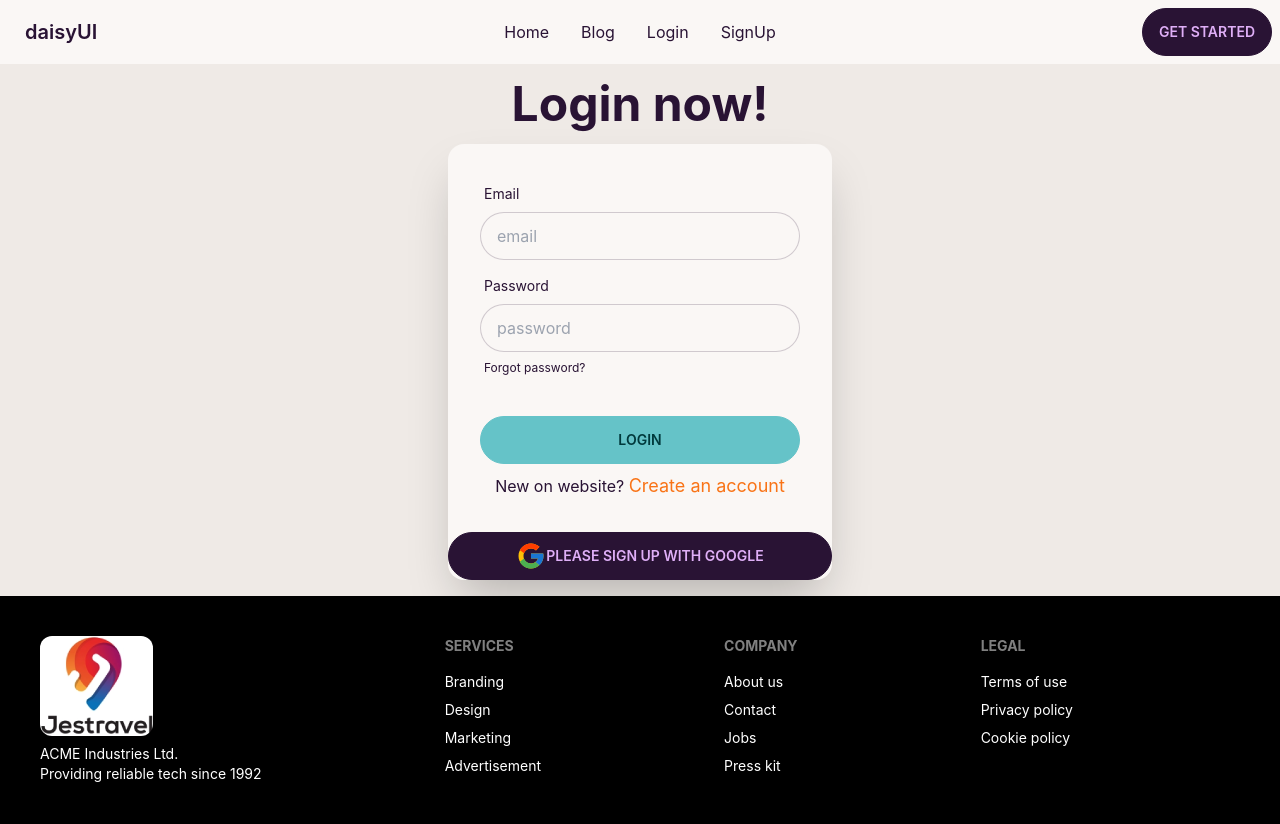
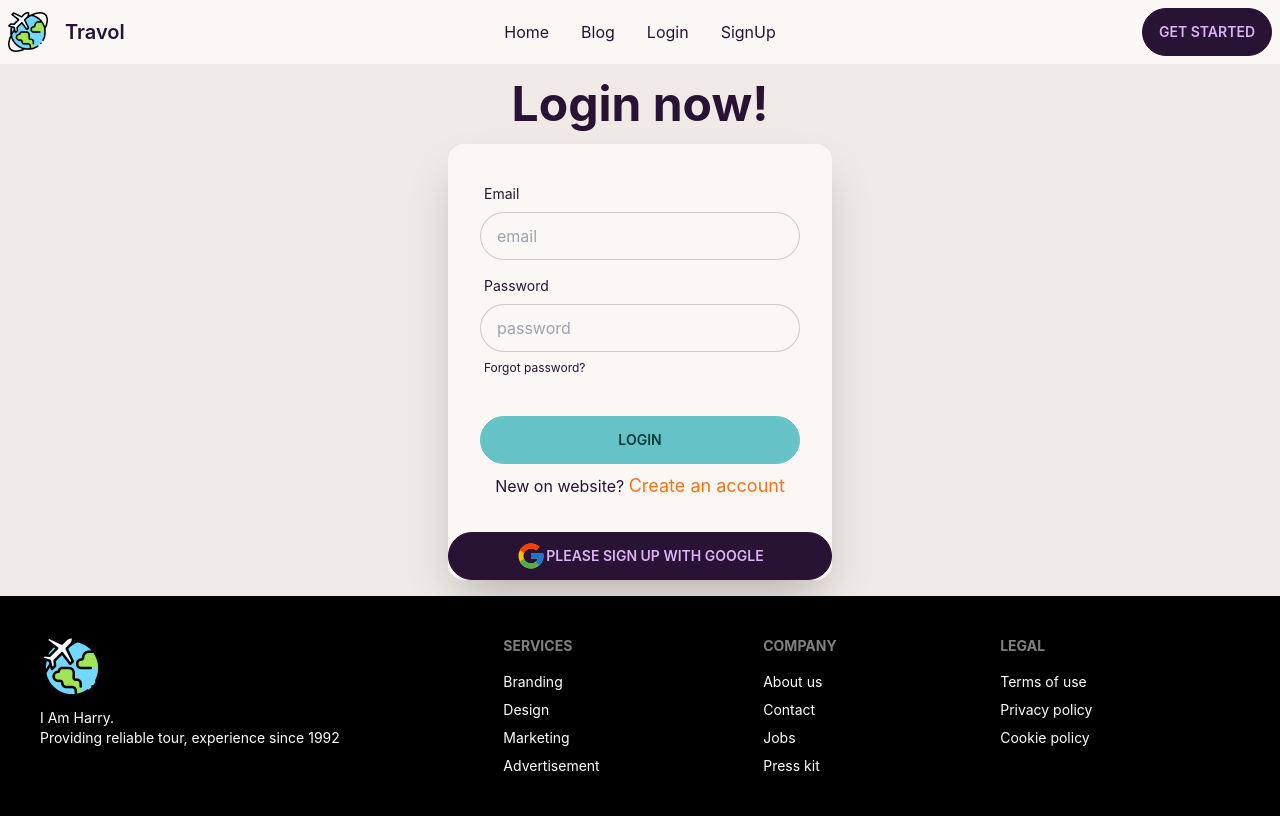
Before and after one commit to Farhadhossain1/tourist-service-client, a React (Create React App) app: page /login in a window 1280 px wide. Built offline with nearby package versions, Linux system fonts and the light colour scheme; no server answers.

Commit message:
Banner Add

```diff
--- a/src/Pages/AddService/AddService.js
+++ b/src/Pages/AddService/AddService.js
@@ -15,7 +15,8 @@ const AddService = () => {
             title,
             img,
             price,
-            description
+            description,
+            date: new Date()
         }
         fetch("http://localhost:5000/services",{
             method: "POST",
--- /dev/null
+++ b/src/Pages/Home/Banner/Banner.css
@@ -0,0 +1,8 @@
+.banner {
+  background: rgba(0, 0, 0, 0.4)
+    url("https://img.freepik.com/free-photo/spectacular-night-sea-coast-with-city-cruise-ship-lights-reflected-water_158595-6954.jpg?w=740&t=st=1668182328~exp=1668182928~hmac=b2f0b84d1900ef7bf5b750cf4879aff4cbe75c53cbf3c5c68a6fbeb9fa4a4909");
+  height: 90vh;
+  background-size: cover;
+  background-blend-mode: darken;
+  border-radius: 4px;
+}
--- a/src/Pages/Home/Banner/Banner.js
+++ b/src/Pages/Home/Banner/Banner.js
@@ -1,10 +1,13 @@
 import React from 'react';
+import './Banner.css';
 
 const Banner = () => {
     return (
-        <div>
-
+       <div className=''>
+         <div className='banner grid items-center'>
+            <p className='text-8xl text-white  text-center font-bold font-serif'>EXPLORE THE  WORLD <br /> WITH HARRY</p>
         </div>
+       </div>
     );
 };
 
--- a/src/Pages/Home/Home/Home.js
+++ b/src/Pages/Home/Home/Home.js
@@ -1,5 +1,6 @@
 import React from 'react';
 import { Link, useLoaderData } from 'react-router-dom';
+import Banner from '../Banner/Banner';
 import ServiceCard from '../ServiceCard/ServiceCard';
 
 const Home = () => {
@@ -7,7 +8,9 @@ const Home = () => {
     console.log(services)
     return (
         <div>
-            <div className='grid lg:grid-cols-3 gap-6'>
+            <Banner></Banner>
+
+            <div className='grid lg:grid-cols-3 gap-6 mt-16'>
                 {
                     services.map(service => <ServiceCard key={service._id} service={service}></ServiceCard>)
                 }
--- a/src/Pages/Sheard/Footer/Footer.js
+++ b/src/Pages/Sheard/Footer/Footer.js
@@ -1,12 +1,12 @@
 import React from 'react';
-import logo from '../../../assets/footerLogo/weblogo.png';
+import logo from "../../../assets/travel.png";
 
 const Footer = () => {
     return (
         <footer className="footer p-10 bg-black text-white">
   <div>
-   <img  className=' rounded-xl' src={logo} alt="" />
-    <p>ACME Industries Ltd.<br/>Providing reliable tech since 1992</p>
+   <img  className=' rounded-xl w-16' src={logo} alt="" />
+    <p>I Am Harry.<br/>Providing reliable tour, experience since 1992</p>
   </div>
   <div>
     <span className="footer-title">Services</span>
--- a/src/Pages/Sheard/Header/Header.js
+++ b/src/Pages/Sheard/Header/Header.js
@@ -1,5 +1,6 @@
 import React, { useContext } from 'react';
 import { Link } from 'react-router-dom';
+import logo from "../../../assets/travel.png";
 import { AuthContext } from '../../../context/UserContext/UserContext';
 
 const Header = () => {
@@ -31,7 +32,8 @@ const Header = () => {
         {menuItem}
       </ul>
     </div>
-    <Link className="btn btn-ghost normal-case text-xl">daisyUI</Link>
+    <img className='w-10' src={logo} alt="" />
+    <Link className="btn btn-ghost normal-case text-xl">Travol</Link>
   </div>
   <div className="navbar-center hidden lg:flex">
     <ul className="menu menu-horizontal p-0">
```
Also changed, not shown: public/travel.png (added), src/assets/travel.png (added).
